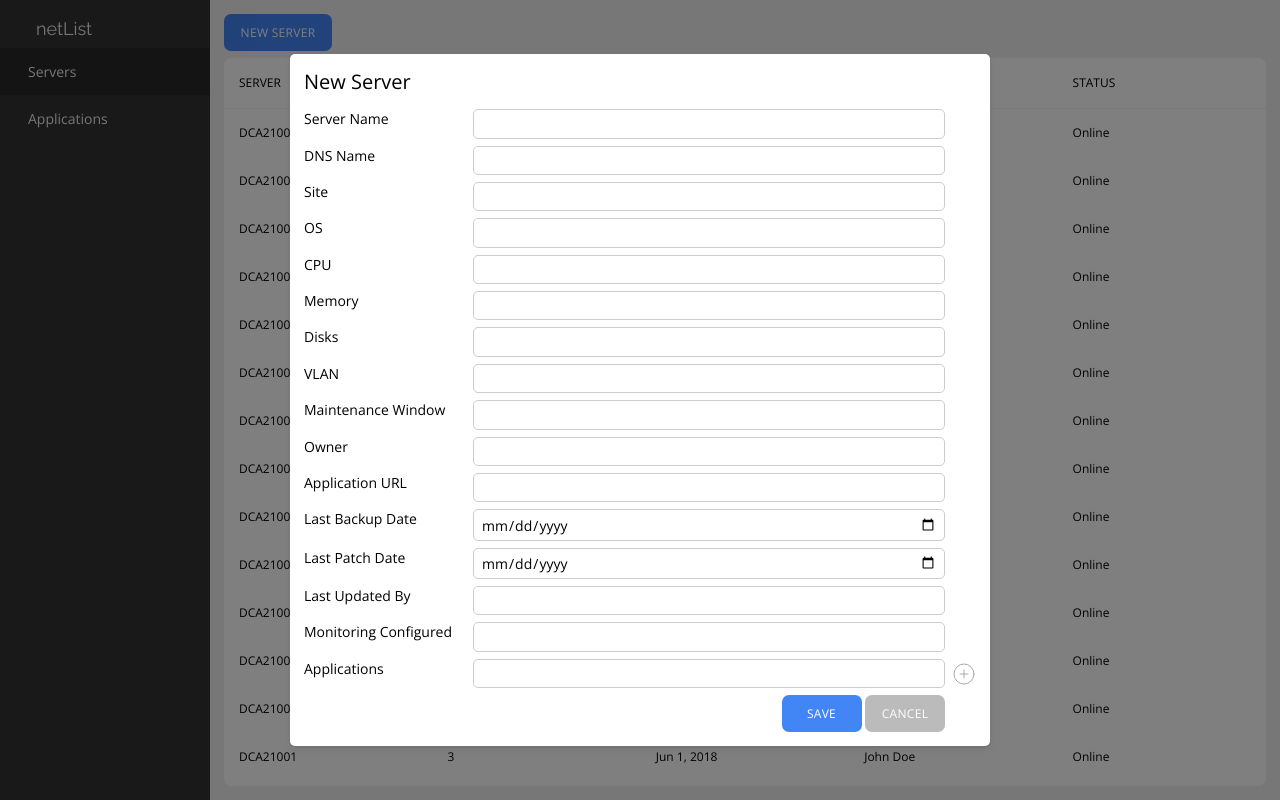
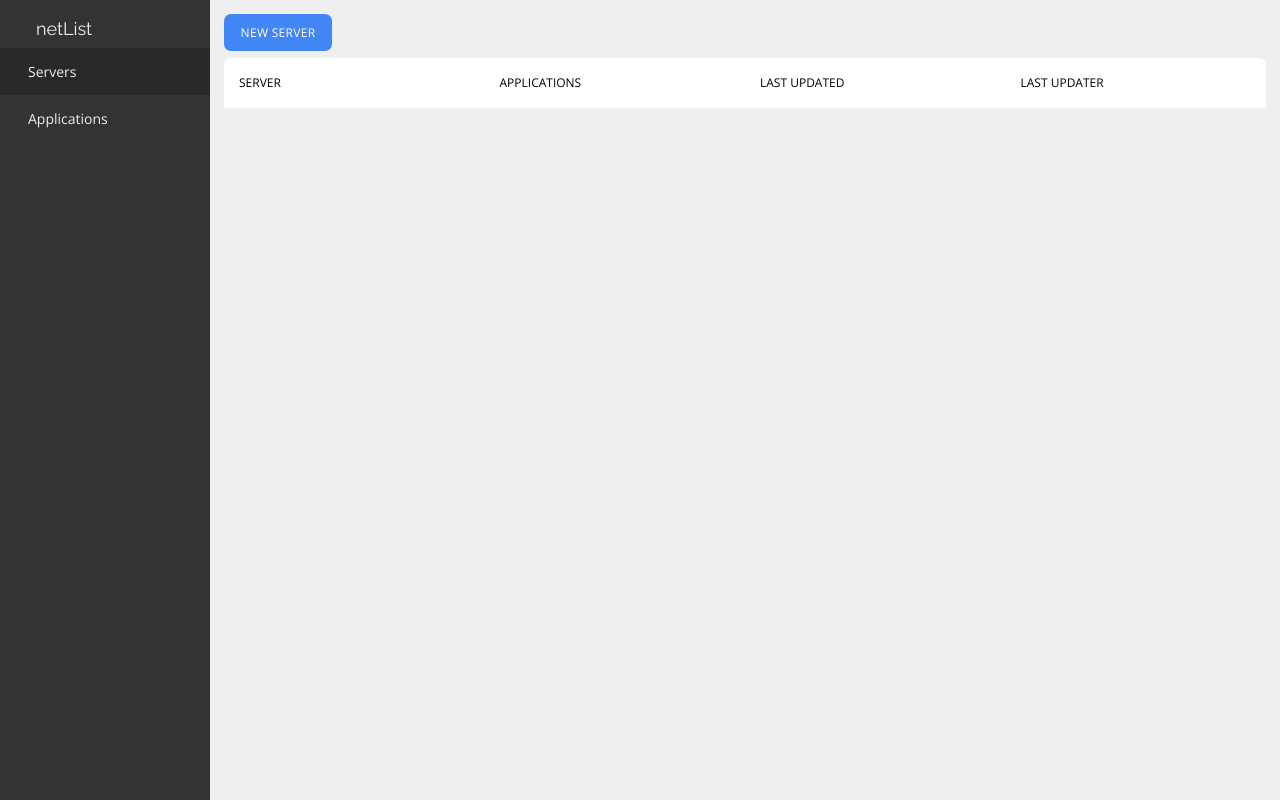
Before and after one commit to treemmett/netlist, a React app: page /servers in a window 1280 px wide. Built offline with nearby package versions, Linux system fonts and the light colour scheme.

Commit message:
Saves new server

```diff
--- a/src/index.scss
+++ b/src/index.scss
@@ -1,6 +1,23 @@
 @import url('https://fonts.googleapis.com/css?family=Open+Sans|Raleway');
 
 $main: #4285f4;
+
+body {
+  margin: 0;
+  padding: 0;
+  font-family: sans-serif;
+  height: 100vh;
+  background-color: #efefef;
+}
+
+#root{
+  display: flex;
+  height: 100%;
+}
+
+.page{
+  flex: 1;
+}
 
 *{
   font-family: 'Open Sans', sans-serif;
@@ -29,20 +46,3 @@ $main: #4285f4;
       background-color: transparent;
   }
 }
-
-body {
-  margin: 0;
-  padding: 0;
-  font-family: sans-serif;
-  height: 100vh;
-}
-
-#root{
-  display: flex;
-  height: 100%;
-}
-
-.page{
-  background-color: #efefef;
-  flex: 1;
-}
--- a/src/pages/ServerList.js
+++ b/src/pages/ServerList.js
@@ -7,22 +7,29 @@ export default class ServerList extends Component{
   constructor(props){
     super(props);
     this.state = {
-      modal: true
+      modal: false,
+      data: []
     }
+  }
+
+  addToData = newData => {
+    const data = this.state.data.slice(0);
+    data.push(newData);
+    this.setState({data: data});
   }
 
   render(){
     const rows = [];
-    while(rows.length < 20){
-      rows.push(<Row key={rows.length}/>);
+    while(rows.length < this.state.data.length){
+      rows.push(<Row data={this.state.data[rows.length]} key={rows.length}/>);
     }
 
     return (
       <React.Fragment>
-        {this.state.modal ? <Modal/> : null}
+        {this.state.modal ? <Modal save={this.addToData} close={e => this.setState({modal: false})}/> : null}
         <div className="serverList page">
           <div className="actions">
-            <div className="btn">New Server</div>
+            <div className="btn" onClick={e => this.setState({modal: true})}>New Server</div>
           </div>
           <div className="table">
             <div className="tbl-header">
@@ -33,7 +40,6 @@ export default class ServerList extends Component{
                     <th>Applications</th>
                     <th>Last Updated</th>
                     <th>Last Updater</th>
-                    <th>Status</th>
                   </tr>
                 </thead>
               </table>
@@ -54,13 +60,14 @@ export default class ServerList extends Component{
 
 class Row extends Component{
   render(){
+    const data = this.props.data;
+
     return (
       <tr>
-        <td>DCA21001</td>
-        <td>3</td>
-        <td>Jun 1, 2018</td>
-        <td>John Doe</td>
-        <td>Online</td>
+        <td>{data.serverName}</td>
+        <td>{data.applications.length}</td>
+        <td>{data.patchDate}</td>
+        <td>{data.updatedBy}</td>
       </tr>
     );
   }
@@ -97,65 +104,92 @@ class Modal extends Component{
     this.setState({appInputs: appInputs});
   }
 
+  save = e => {
+    e.preventDefault();
+
+    // Compile data from form
+    const data = {
+      applications: []
+    };
+
+    for(let i of e.target){
+      // Skip buttons and submit
+      if(i.type.match(/button|submit/i)){
+        continue;
+      }
+
+      // Add applictions to separate array
+      if(i.id.match(/^applications_/i)){
+        data.applications.push(i.value.trim());
+        continue;
+      }
+
+      data[i.id] = i.value.trim();
+    }
+
+    this.props.save(data);
+    this.props.close();
+  }
+
   render(){
     return (
-      <div className="modal">
-        <div className="modalCard">
+      <div className="modal" onClick={this.props.close}>
+        <div className="modalCard" onClick={e => e.stopPropagation()}>
           <div className="title">New Server</div>
-          <form className="grid">
-            <label htmlFor="server_name">Server Name</label>
-            <input type="text" id="server_name" name="server_name"/>
+          <form onSubmit={this.save} className="grid">
+            <label htmlFor="serverName">Server Name</label>
+            <input type="text" id="serverName" autoFocus/>
 
-            <label htmlFor="dns_name">DNS Name</label>
-            <input type="text" id="dns_name" name="dns_name"/>
+            <label htmlFor="dnsName">DNS Name</label>
+            <input type="text" id="dnsName"/>
 
             <label htmlFor="site">Site</label>
-            <input type="text" id="site" name="site"/>
+            <input type="text" id="site"/>
 
             <label htmlFor="os">OS</label>
-            <input type="text" id="os" name="os"/>
+            <input type="text" id="os"/>
 
             <label htmlFor="cpu">CPU</label>
-            <input type="text" id="cpu" name="cpu"/>
+            <input type="text" id="cpu"/>
 
             <label htmlFor="memory">Memory</label>
-            <input type="text" id="memory" name="memory"/>
+            <input type="text" id="memory"/>
 
             <label htmlFor="disks">Disks</label>
-            <input type="text" id="disks" name="disks"/>
+            <input type="text" id="disks"/>
 
             <label htmlFor="vlan">VLAN</label>
-            <input type="text" id="vlan" name="vlan"/>
+            <input type="text" id="vlan"/>
 
-            <label htmlFor="maint_win">Maintenance Window</label>
-            <input type="text" id="maint_win" name="maint_win"/>
+            <label htmlFor="maintWin">Maintenance Window</label>
+            <input type="text" id="maintWin"/>
 
             <label htmlFor="owner">Owner</label>
-            <input type="text" id="owner" name="owner"/>
+            <input type="text" id="owner"/>
 
             <label htmlFor="url">Application URL</label>
-            <input type="text" id="url" name="url"/>
+            <input type="text" id="url"/>
 
-            <label htmlFor="backup_date">Last Backup Date</label>
-            <input type="date" id="backup_date" name="backup_date"/>
+            <label htmlFor="backupDate">Last Backup Date</label>
+            <input type="date" id="backupDate"/>
 
-            <label htmlFor="patch_date">Last Patch Date</label>
-            <input type="date" id="patch_date" name="patch_date"/>
+            <label htmlFor="patchDate">Last Patch Date</label>
+            <input type="date" id="patchDate"/>
 
-            <label htmlFor="updated_by">Last Updated By</label>
-            <input type="text" id="updated_by" name="updated_by"/>
+            <label htmlFor="updatedBy">Last Updated By</label>
+            <input type="text" id="updatedBy"/>
 
             <label htmlFor="monitoring">Monitoring Configured</label>
-            <input type="text" id="monitoring" name="monitoring"/>
+            <input type="text" id="monitoring"/>
 
             <label htmlFor="applications_0">Applications</label>
-            <input type="text" id="applications_0" name="applications_0"/>
+            <input type="text" id="applications_0"/>
             <div className="icon click" onClick={this.addApp}><PlusCircle/></div>
             {this.state.appInputs}
 
             <div className="actions">
               <input className="btn" type="submit" value="Save"/>
-              <input className="btn secondary" type="button" value="Cancel"/>
+              <input onClick={this.props.close} className="btn secondary" type="button" value="Cancel"/>
             </div>
           </form>
         </div>
--- a/src/pages/ServerList.scss
+++ b/src/pages/ServerList.scss
@@ -30,6 +30,7 @@
 
     table{
       border-radius: 0 0 0.5em 0.5em;
+      overflow: hidden;
     }
   }
 
```
